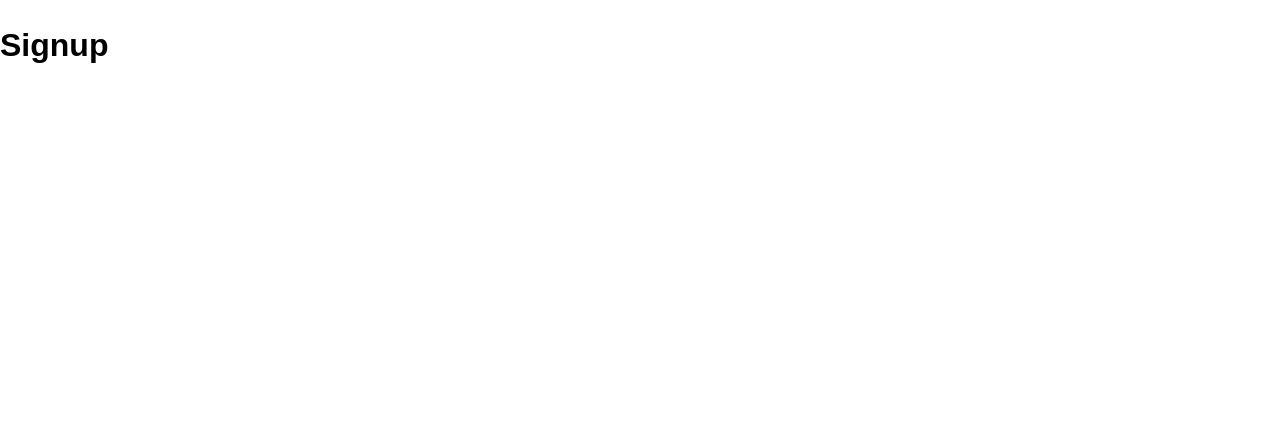
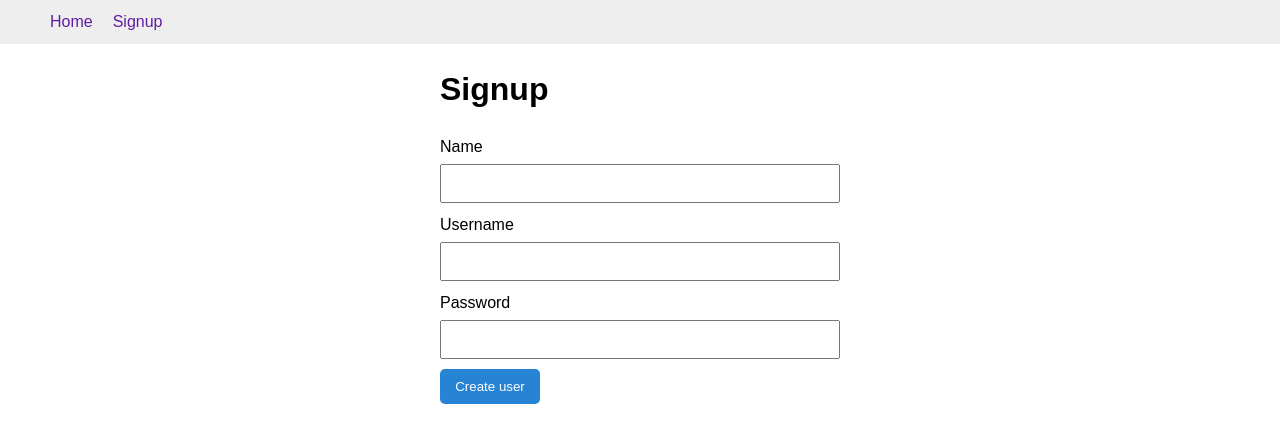
Before and after one commit to albert-08/auth-react, a React (Vite) app: page /signup in a window 1280 px wide. Shown: the top 442 px of the page. Built offline with nearby package versions, Linux system fonts and the light colour scheme.

Commit message:
add login and signup layout

```diff
--- /dev/null
+++ b/src/layout/DefaultLayout.tsx
@@ -0,0 +1,28 @@
+import { Link } from "react-router-dom";
+
+interface DefaultLayoutProps {
+  children: React.ReactNode;
+}
+
+export default function DefaultLayout({children} : DefaultLayoutProps) {
+  return (
+    <>
+      <header>
+        <nav>
+          <ul>
+            <li>
+              <Link to="/">Home</Link>
+            </li>
+            <li>
+              <Link to="/signup">Signup</Link>
+            </li>
+          </ul>
+        </nav>
+      </header>
+
+      <main>
+        {children}
+      </main>
+    </>
+  )
+}
--- a/src/routes/Login.tsx
+++ b/src/routes/Login.tsx
@@ -1,3 +1,34 @@
+import { useState } from "react";
+import DefaultLayout from "../layout/DefaultLayout";
+
 export default function Login() {
-  return <h1>Login</h1>
+  const [username, setUserName] = useState("");
+  const [password, setPassword] = useState("");
+
+  return (
+    <DefaultLayout>
+      <form action="" className="form">
+        <h1>Login</h1>
+
+        <input
+          type="text"
+          name="username"
+          id="username"
+          value={username}
+          onChange={e => setUserName(e.target.value)}
+        />
+
+        <label htmlFor="password">Password</label>
+        <input
+          type="password"
+          name="password"
+          id="password"
+          value={password}
+          onChange={e => setPassword(e.target.value)}
+        />
+
+        <button>Login</button>
+      </form>
+    </DefaultLayout>
+  )
 }
--- a/src/routes/Signup.tsx
+++ b/src/routes/Signup.tsx
@@ -1,3 +1,45 @@
+import { useState } from "react";
+import DefaultLayout from "../layout/DefaultLayout";
+
 export default function Signup() {
-  return <h1>Signup</h1>
+  const [name, setName] = useState("");
+  const [username, setUserName] = useState("");
+  const [password, setPassword] = useState("");
+
+  return (
+    <DefaultLayout>
+      <form action="" className="form">
+        <h1>Signup</h1>
+
+        <label htmlFor="name">Name</label>
+        <input
+          type="text"
+          name="name"
+          id="name"
+          value={name}
+          onChange={e => setName(e.target.value)}
+        />
+
+        <label htmlFor="username">Username</label>
+        <input
+          type="text"
+          name="username"
+          id="username"
+          value={username}
+          onChange={e => setUserName(e.target.value)}
+        />
+
+        <label htmlFor="password">Password</label>
+        <input
+          type="password"
+          name="password"
+          id="password"
+          value={password}
+          onChange={e => setPassword(e.target.value)}
+        />
+
+        <button>Create user</button>
+      </form>
+    </DefaultLayout>
+  )
 }
```
